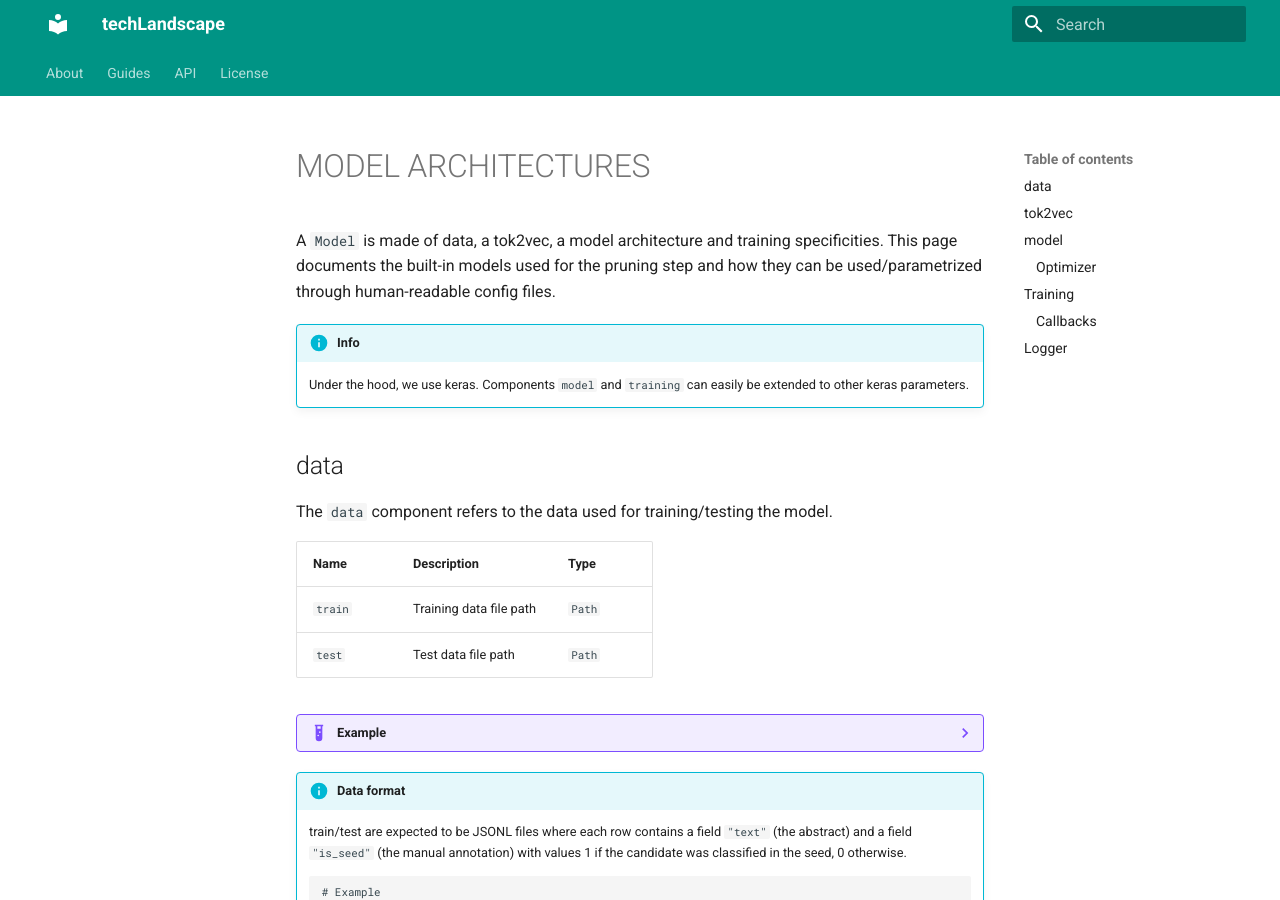
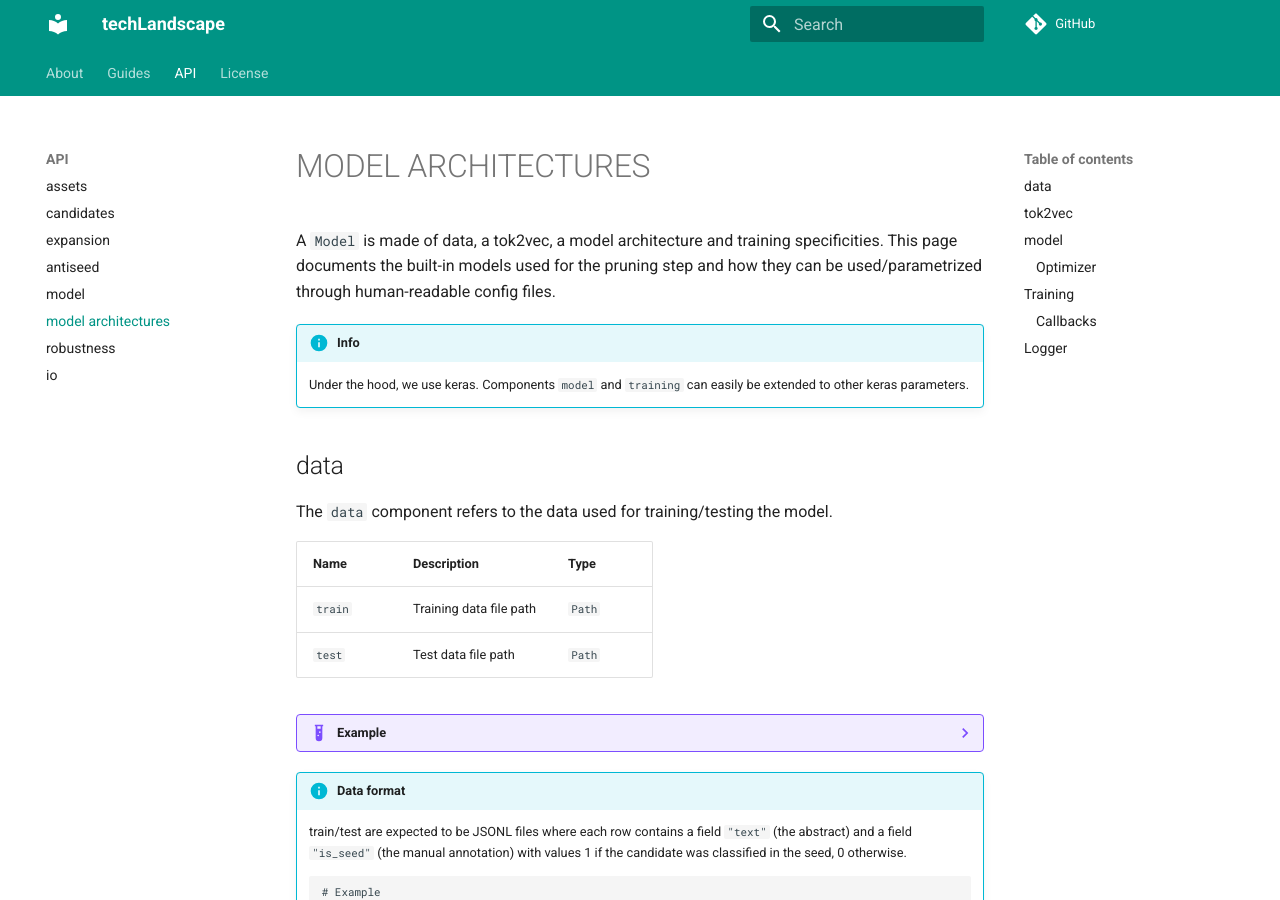
Before and after one commit to cverluise/techlandscape, an MkDocs documentation site: the page built from docs/API_MODELARCHITECTURES.md, in a window 1280 px wide and 900 px high. Built offline with MkDocs 1.6.1 and Material for MkDocs 9.7.7, drawn with Linux system fonts in a browser that asks for light colours; comment, search, counter and statistics services are not loaded.

Commit message:
:tada::memo: add content to docs

```diff
--- a/mkdocs.yml
+++ b/mkdocs.yml
@@ -2,22 +2,26 @@ site_name: techLandscape
 site_description: Technology landscape
 site_author: Cyril Verluise
 #site_url:
-#repo_url: https://github.com/cverluise/patentcity
+repo_url: https://github.com/cverluise/techlandscape
 
 ##### Nav #####
 nav:
   - About: index.md
 #  - Data: DATA.md
   - Guides:
-      - Models: MODELS.md
       - Recipes: RECIPE.md
-      - Robustness: ROBUSTNESS_EXPANSION.md
+      - Robustness:
+          - Expansion: ROBUSTNESS_EXPANSION.md
+          - Pruning: ROBUSTNESS_MODEL.md
   - API:
       - assets: API_ASSETS.md
       - candidates: API_CANDIDATES.md
       - expansion: API_EXPANSION.md
-#      - antiseed: API_ANTISEED.md
+      - antiseed: API_ANTISEED.md
+      - model: API_MODEL.md
+      - model architectures: API_MODELARCHITECTURES.md
       - robustness: API_ROBUSTNESS.md
+      - io: API_IO.md
   - License:
     - Code: LICENSE_CODE.md
     - Data: LICENSE_DATA.md
```
Also changed, not shown: docs/API_IO.md (added, +1 -0 lines), docs/API_MODEL.md (added, +1 -0 lines), docs/ROBUSTNESS_MODEL.md (+13 -0 lines), docs/API_MODELARCHITECTURES.md (renamed from docs/MODEL_ARCHITECTURES.md).
